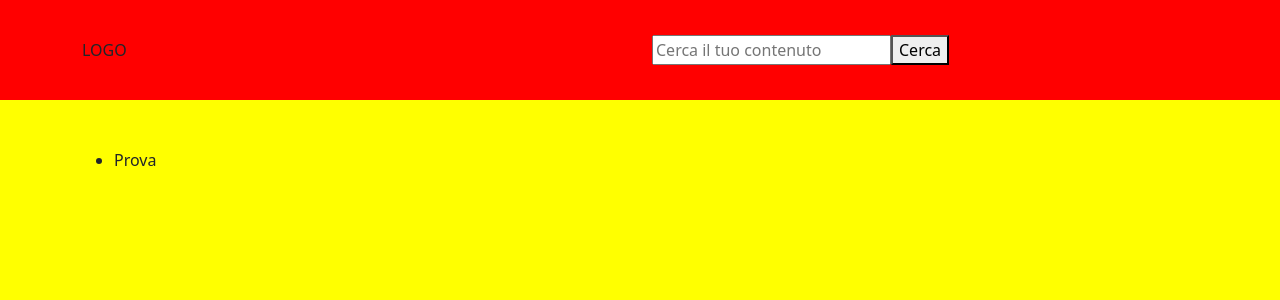
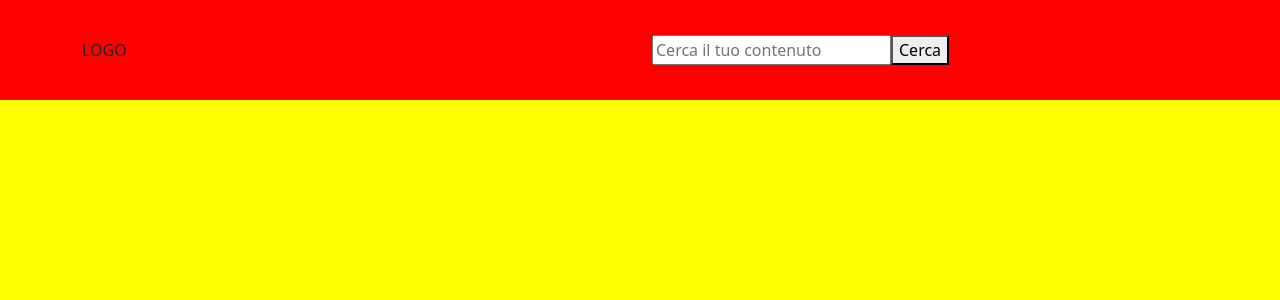
Before and after one commit to FrancescoCina/vue-boolflix, a Vue app: page / in a window 1280 px wide. Shown: the top 300 px of the page. Built offline with nearby package versions, Linux system fonts and the light colour scheme.

Commit message:
Fatta apparire lista con elementi da stampare in pagina (Milestone 1)

```diff
--- a/src/App.vue
+++ b/src/App.vue
@@ -1,7 +1,7 @@
 <template>
   <div id="app">
     <Header @passToApp="catchSearchTerm" />
-    <Contents />
+    <Contents :movies="movies" />
   </div>
 </template>
 
@@ -18,6 +18,7 @@ export default {
       termFromHeader: "",
       baseUri: "https://api.themoviedb.org/3",
       apiKey: "7cc65adcc4f7b2a8a3bef496a2b1b091",
+      movies: {},
     };
   },
   methods: {
@@ -28,7 +29,8 @@ export default {
           `${this.baseUri}/search/movie?api_key=${this.apiKey}&query=${this.termFromHeader}`
         )
         .then((res) => {
-          console.log(res.data.results);
+          this.movies = res.data.results;
+          console.log(this.movies);
         });
     },
   },
--- a/src/components/Card.vue
+++ b/src/components/Card.vue
@@ -1,7 +1,12 @@
 <template>
   <div class="card-container">
-    <ul class="py-5">
-      <li>Prova</li>
+    <ul v-for="movie in movies" :key="movie.id" class="py-5">
+      <li>{{ movie.title }}</li>
+      <li v-if="movie.title !== movie.original_title">
+        {{ movie.original_title }}
+      </li>
+      <li>{{ movie.original_language }}</li>
+      <li>{{ movie.vote_average }}</li>
     </ul>
   </div>
 </template>
@@ -9,6 +14,7 @@
 <script>
 export default {
   name: "Card",
+  props: ["movies"],
 };
 </script>
 
--- a/src/components/Contents.vue
+++ b/src/components/Contents.vue
@@ -1,7 +1,7 @@
 <template>
   <main>
     <div class="container">
-      <Card />
+      <Card :movies="movies" />
     </div>
   </main>
 </template>
@@ -12,7 +12,7 @@ import Card from "@/components/Card.vue";
 export default {
   name: "Contents",
   components: { Card },
-  // props: [""],
+  props: ["movies"],
 };
 </script>
 
```
Also changed, not shown: 6 other files (tests, documents, lock files or other folders).
